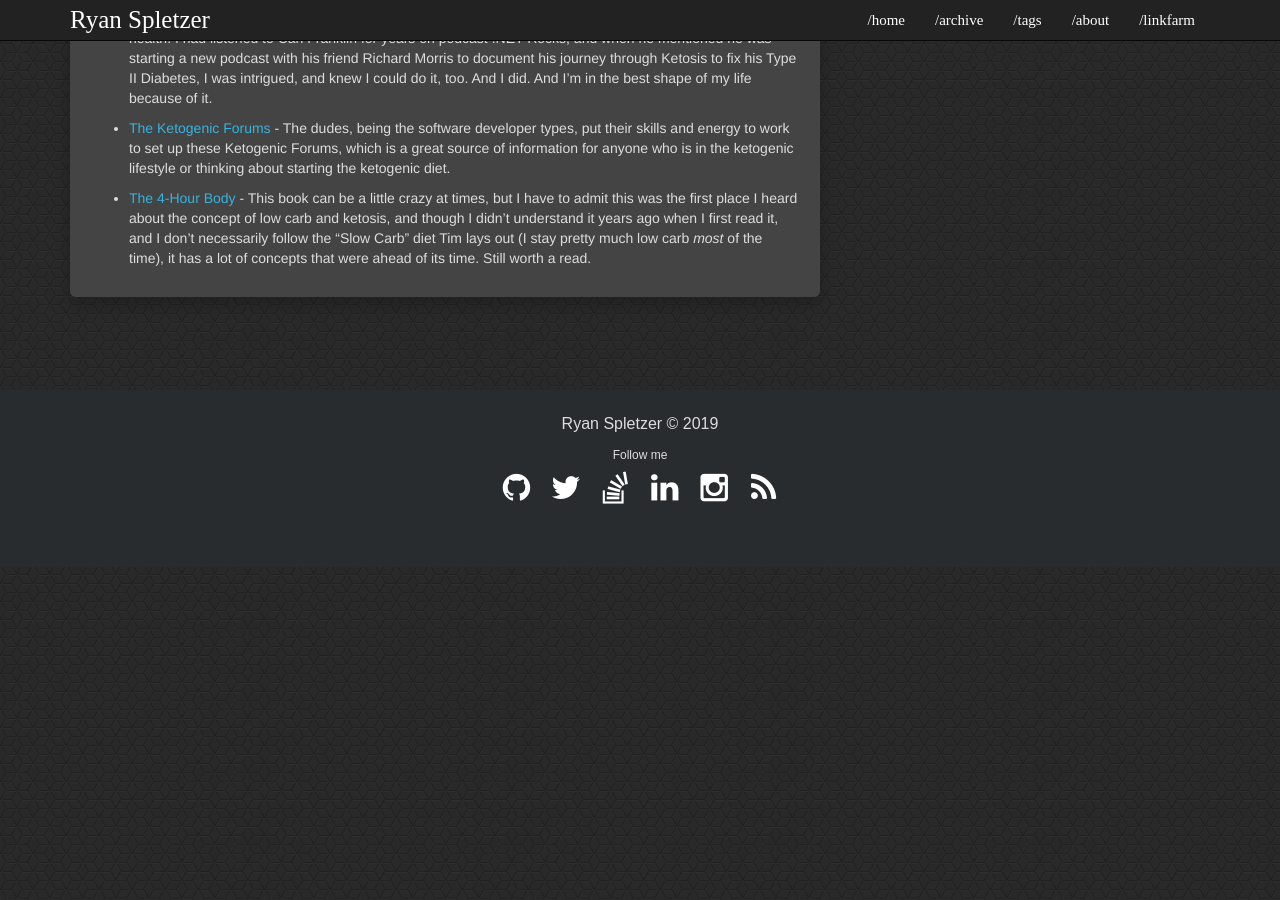
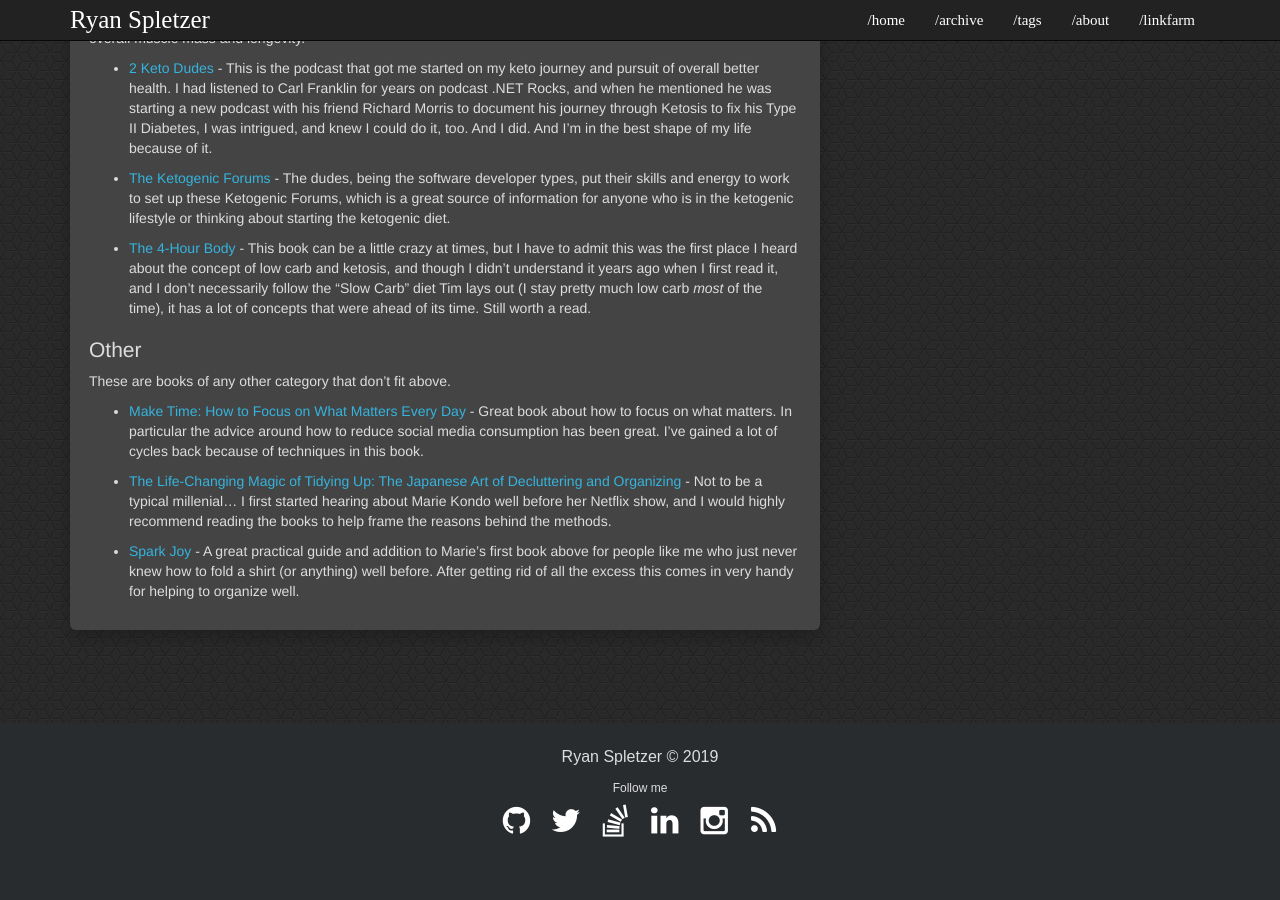
Before and after one commit to ryanspletzer/ryanspletzer.github.io, a Jekyll site: the page built from linkfarm.md, in a window 1280 px wide and 900 px high, scrolled down 2908 px. Built offline with Jekyll 4.4.1, drawn with Linux system fonts in a browser that asks for light colours; before the commit the page ends 3475 px from its top, so only the background shows below that; some of the changed text lies outside the part shown.

Commit message:
Add books to linkfarm

```diff
--- a/linkfarm.md
+++ b/linkfarm.md
@@ -85,6 +85,9 @@ Another great course to get deeper on PowerShell DSC and PowerShell in general.
 * [The DSC Book by Don Jones et al.](https://leanpub.com/the-dsc-book) - A good evergreen book on PowerShell Desired
 State Configuration that continues to be updated. This book helps to fill in a lot of gaps an answer a lot of the niche
 questions about PowerShell DSC.
+
+* [The Imposter's Handbook](https://www.bigmachine.io/products/the-imposters-handbook) - A great read for someone like
+myself who did not get a computer science major in undergrad.
 
 * [The Phoenix Project: A Novel about IT, DevOps, and Helping Your Business Win](
     https://www.amazon.com/Phoenix-Project-DevOps-Helping-Business/dp/0988262592) - Another earth-shattering book. A
@@ -194,3 +197,20 @@ in the ketogenic lifestyle or thinking about starting the ketogenic diet.
 the first place I heard about the concept of low carb and ketosis, and though I didn't understand it years ago when I
 first read it, and I don't necessarily follow the "Slow Carb" diet Tim lays out (I stay pretty much low carb *most* of
 the time), it has a lot of concepts that were ahead of its time. Still worth a read.
+
+## Other
+
+These are books of any other category that don't fit above.
+
+* [Make Time: How to Focus on What Matters Every Day](https://maketime.blog/) - Great book about how to focus on what
+matters. In particular the advice around how to reduce social media consumption has been great. I've gained a lot of
+cycles back because of techniques in this book.
+
+* [The Life-Changing Magic of Tidying Up: The Japanese Art of Decluttering and Organizing](
+    https://konmari.com/products/the-life-changing-magic-of-tidying-up) - Not to be a typical millenial... I first
+started hearing about Marie Kondo well before her Netflix show, and I would highly recommend reading the books to help
+frame the reasons behind the methods.
+
+* [Spark Joy](https://konmari.com/products/spark-joy) - A great practical guide and addition to Marie's first book above
+for people like me who just never knew how to fold a shirt (or anything) well before. After getting rid of all the
+excess this comes in very handy for helping to organize well.
```
